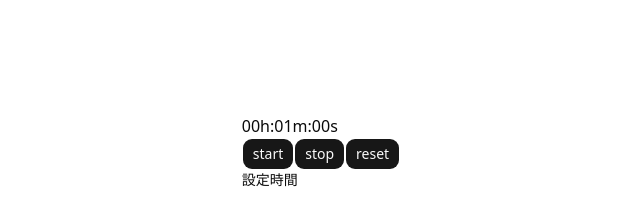
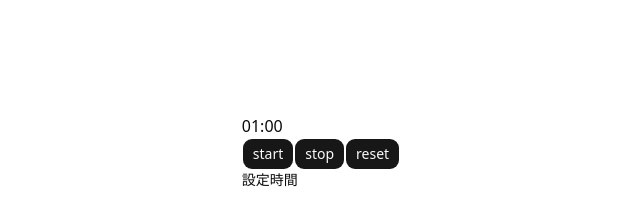
Before and after one commit to kdntiaoao/pomodoro-timer, a Next.js app: page / in a window 1280 px wide. Shown: the part 212-410 px from the top of the page, without its empty margins (319-959 px from the left). Built offline with nearby package versions, Linux system fonts and the light colour scheme.

Commit message:
fix: タイマーを分単位で表示

```diff
--- a/src/components/timer.tsx
+++ b/src/components/timer.tsx
@@ -81,18 +81,13 @@ export function Timer() {
 }
 
 function formatTimeLeft(timeLeft: number): string {
-  const hoursLeft = Math.floor(timeLeft / HOUR_IN_MILLISECONDS).toLocaleString(
-    "en-US",
-    { minimumIntegerDigits: 2 },
-  );
-
   const minutesLeft = Math.floor(
-    (timeLeft % HOUR_IN_MILLISECONDS) / MINUTE_IN_MILLISECONDS,
+    timeLeft / MINUTE_IN_MILLISECONDS,
   ).toLocaleString("en-US", { minimumIntegerDigits: 2 });
 
   const secondsLeft = Math.floor(
     (timeLeft % MINUTE_IN_MILLISECONDS) / SECOND_IN_MILLISECONDS,
   ).toLocaleString("en-US", { minimumIntegerDigits: 2 });
 
-  return `${hoursLeft}h:${minutesLeft}m:${secondsLeft}s`;
+  return `${minutesLeft}:${secondsLeft}`;
 }
```
